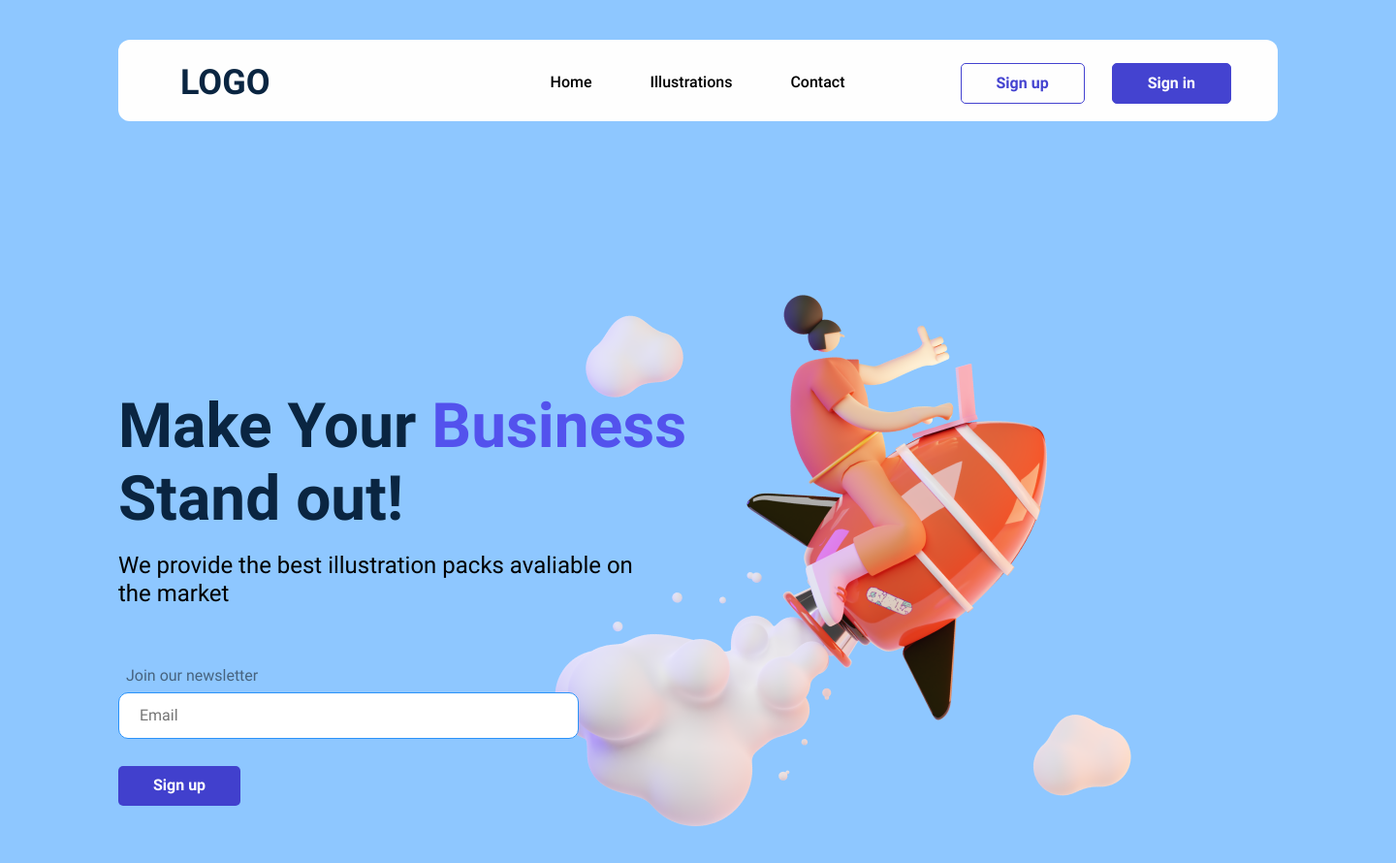
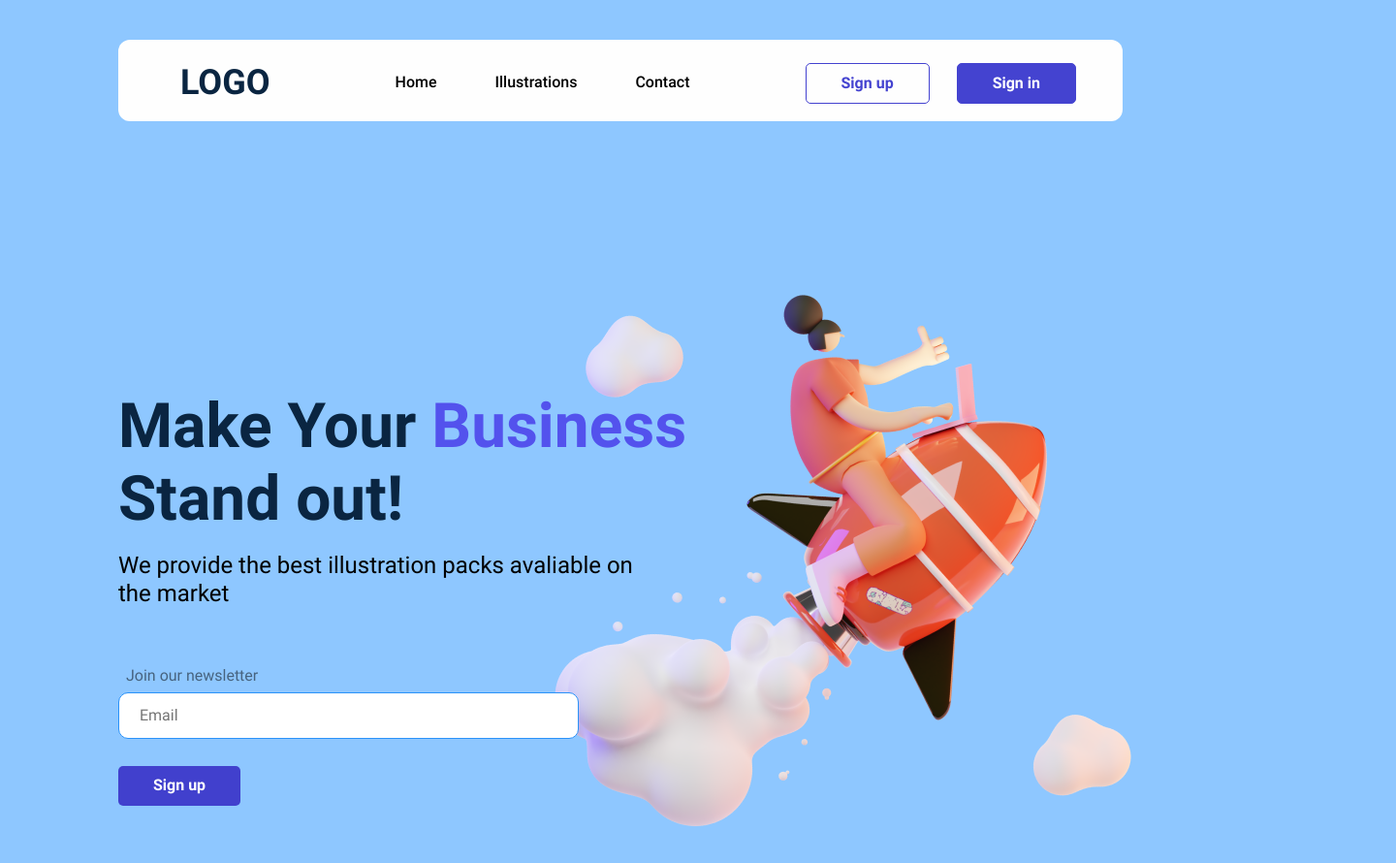
Before and after one commit to Knjaz1989/MQ-62_cross_task_3, a plain HTML site: page index.html in a window 1280 px wide. Shown: the whole page at 97% size, 1440 px wide, since content can reach past the window. Drawn offline with Linux system fonts and the light colour scheme.

Commit message:
make flexible site v1

```diff
--- a/css/style.css
+++ b/css/style.css
@@ -23,7 +23,7 @@ body {
   font-family: "Roboto", sans-serif;
   color: #000;
   height: 1024px;
-  width: 1440px;
+  /* width: 1440px; */
   box-sizing: border-box;
   background-color: rgba(30, 144, 255, 0.5);
   padding: 41px 122px 0;
@@ -37,6 +37,8 @@ a {
   position: relative;
   z-index: 2;
   display: flex;
+  flex-wrap: wrap;
+  justify-content: space-between;
   padding: 24px 48px 18px 64px;
   border-radius: 12px;
   background-color: #FEFEFE;
@@ -50,7 +52,9 @@ a {
 }
 
 .nav-bar {
-  flex-grow: 1;
+  padding: 11px 35px;
+  order: 1;
+  margin: 0 auto;
 }
 
 .nav-bar__list {
@@ -59,7 +63,7 @@ a {
   justify-content: flex-end;
   list-style-type: none;
   margin: 0;
-  padding: 11px 119px;
+  padding: 0;
 }
 
 .nav-bar__list__item__link {
@@ -73,6 +77,7 @@ a {
   display: flex;
   justify-content: end;
   gap: 28px;
+  flex-shrink: 0;
 }
 
 .auth__item {
@@ -94,7 +99,7 @@ a {
 .main {
   position: relative;
   z-index: 2;
-  width: 603px;
+  max-width: 603px;
   padding-top: 277px;
 }
 
@@ -111,7 +116,7 @@ a {
 }
 
 .info {
-  width: 552px;
+  max-width: 552px;
   font-size: 24px;
   line-height: 28.13px;
 }
@@ -126,7 +131,7 @@ a {
 }
 
 .form {
-  width: 475px;
+  max-width: 475px;
   padding-top: 62px;
 }
 
@@ -157,3 +162,21 @@ a {
   border: none;
   border-radius: 5px;
   }
+
+  @media (min-width: 898px) {
+    .nav-bar {
+      padding: 11px  119px;
+    }
+  }
+
+  @media (min-width: 1270px) {
+    .header {
+      flex-wrap: nowrap;
+      justify-content: flex-start;
+    }
+
+    .nav-bar {
+      flex-grow: 1;
+      order: 0;
+    }
+  }
```
